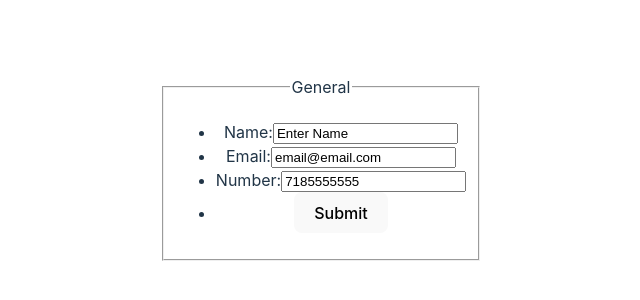
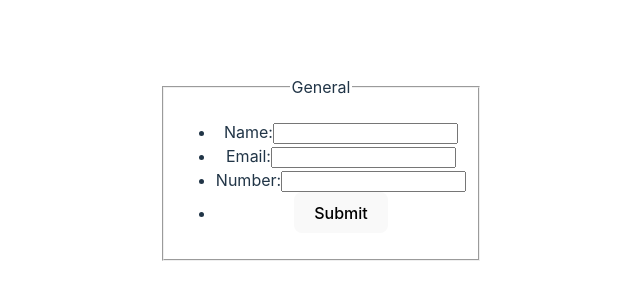
Before and after one commit to Crisandryj/my-cv-app-react, a React (Vite) app: page / in a window 1280 px wide. Shown: the part 232-532 px from the top of the page, without its empty margins (319-959 px from the left). Built offline with nearby package versions, Linux system fonts and the light colour scheme.

Commit message:
Feat: Change status to submitted when clicked

```diff
--- a/src/General.jsx
+++ b/src/General.jsx
@@ -1,15 +1,17 @@
 import { useState } from "react";
 
 function General() {
+  //Track status of whether form has been submitted
   const [submitted, setSubmitted] = useState(false);
   //Save form inputs in object: Name,Email and Phone Number
   const [form, setForm] = useState({
-    name: "Enter Name",
-    email: "email@email.com",
-    number: "7185555555",
+    name: "",
+    email: "",
+    number: "",
   });
 
-  const onSubmit = () => {
+  const onSubmit = (e) => {
+    e.preventDefault();
     const myForm = document.getElementById("myForm");
     const formData = new FormData(myForm);
     const newForm = {
@@ -18,7 +20,10 @@ function General() {
       email: formData.get("user_num"),
     };
     setForm(newForm);
+    setSubmitted(true);
   };
+
+  const isSubmitted = submitted == true;
 
   return (
     <>
@@ -68,5 +73,3 @@ function General() {
 export default General;
 
 //Add a conditional statement - if submitted show edit button
-//STATE
-//Track status of whether form has been submitted
```
